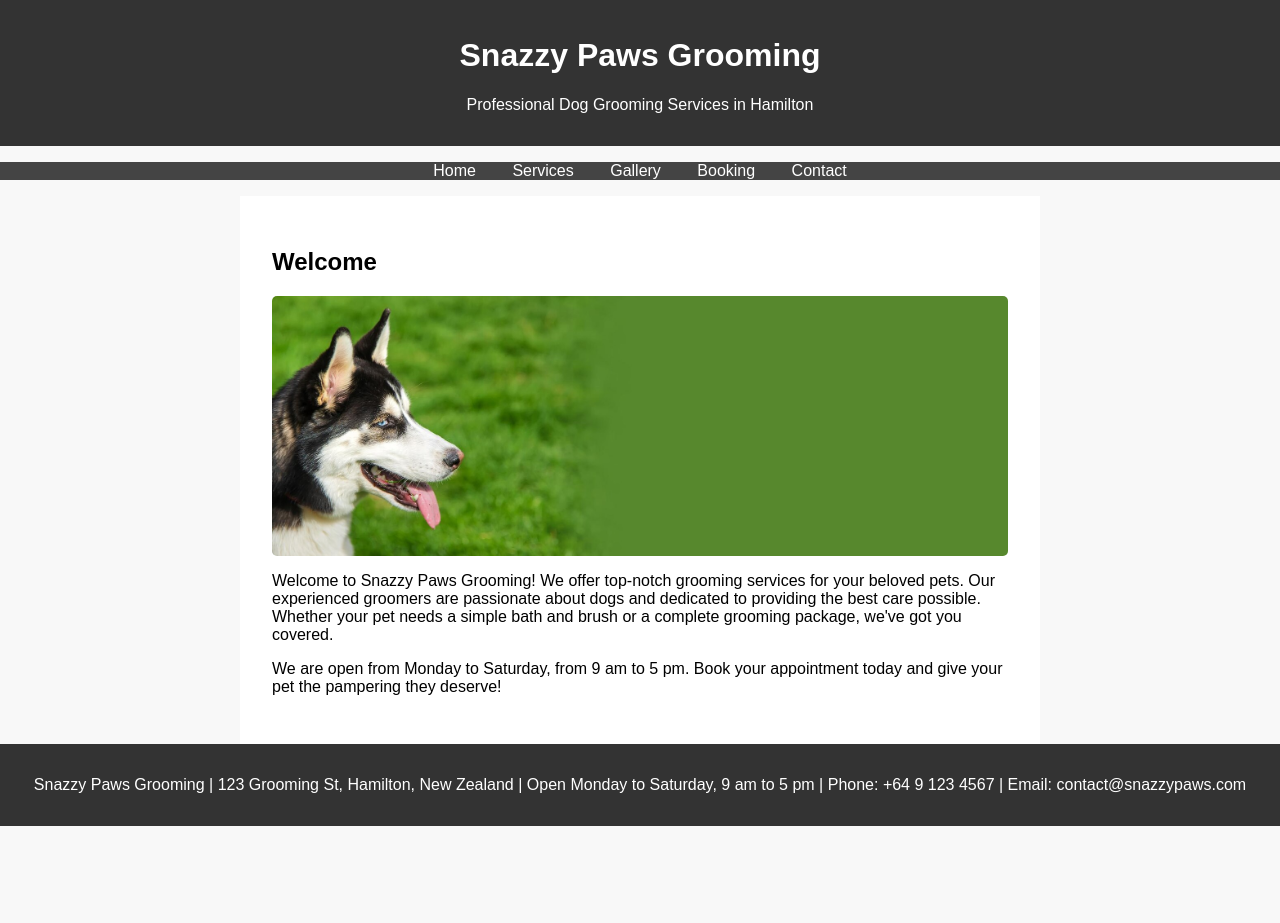
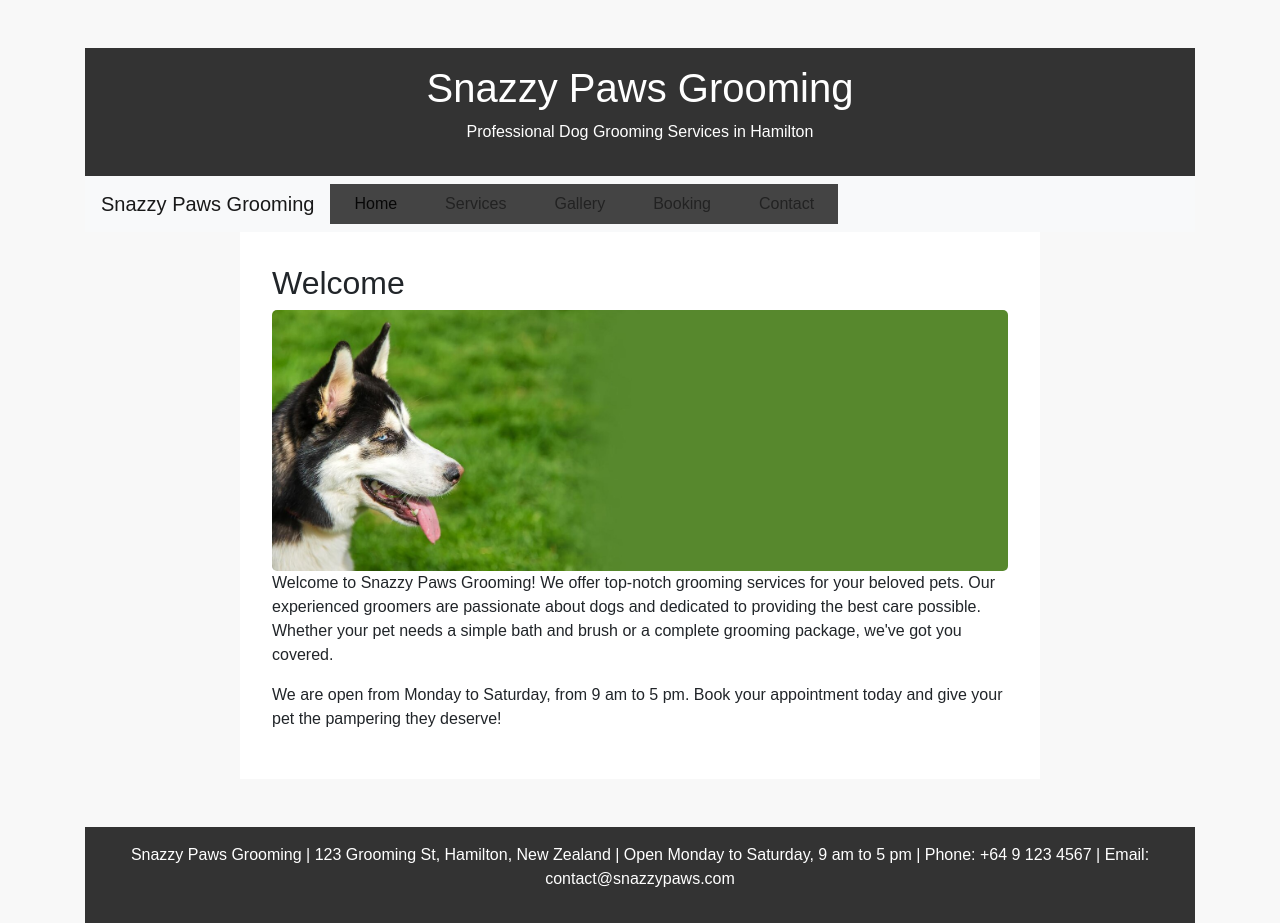
Before and after one commit to Scott-404/SnazzyPawsGrooming, a plain HTML site: page index.html in a window 1280 px wide. Before the commit the page ends 826 px from the top, so only its background shows below. Drawn offline with nearby package versions, Linux system fonts and the light colour scheme.

Commit message:
Update index.html

```diff
--- a/index.html
+++ b/index.html
@@ -3,31 +3,55 @@
 <head>
     <meta charset="UTF-8">
     <meta name="viewport" content="width=device-width, initial-scale=1.0">
+    <meta name="description" content="Welcome to Snazzy Paws Grooming! We provide professional dog grooming services in Hamilton.">
     <title>Snazzy Paws Grooming</title>
-    <link rel="stylesheet" href="css/styles.css">
+    <link href="https://stackpath.bootstrapcdn.com/bootstrap/4.5.2/css/bootstrap.min.css" rel="stylesheet">
+    <link href="css/styles.css" rel="stylesheet">
 </head>
 <body>
-    <header>
+    <div class="container mt-5">
+        <header class="text-center">
             <h1>Snazzy Paws Grooming</h1>
             <p>Professional Dog Grooming Services in Hamilton</p>
         </header>
-    <nav>
-        <ul>
-            <li><a href="index.html">Home</a></li>
-            <li><a href="services.html">Services</a></li>
-            <li><a href="gallery.html">Gallery</a></li>
-            <li><a href="booking.html">Booking</a></li>
-            <li><a href="contact.html">Contact</a></li>
+        <nav class="navbar navbar-expand-lg navbar-light bg-light">
+            <a class="navbar-brand" href="#">Snazzy Paws Grooming</a>
+            <button class="navbar-toggler" type="button" data-toggle="collapse" data-target="#navbarNav" aria-controls="navbarNav" aria-expanded="false" aria-label="Toggle navigation">
+                <span class="navbar-toggler-icon"></span>
+            </button>
+            <div class="collapse navbar-collapse" id="navbarNav">
+                <ul class="navbar-nav">
+                    <li class="nav-item active">
+                        <a class="nav-link" href="index.html">Home <span class="sr-only">(current)</span></a>
+                    </li>
+                    <li class="nav-item">
+                        <a class="nav-link" href="services.html">Services</a>
+                    </li>
+                    <li class="nav-item">
+                        <a class="nav-link" href="gallery.html">Gallery</a>
+                    </li>
+                    <li class="nav-item">
+                        <a class="nav-link" href="booking.html">Booking</a>
+                    </li>
+                    <li class="nav-item">
+                        <a class="nav-link" href="contact.html">Contact</a>
+                    </li>
                 </ul>
+            </div>
         </nav>
         <section>
             <h2>Welcome</h2>
-        <img src="images/banner.jpg" alt="Snazzy Paws Grooming" class="banner-image">
+            <img src="images/banner.jpg" alt="Snazzy Paws Grooming" class="banner-image img-fluid">
             <p>Welcome to Snazzy Paws Grooming! We offer top-notch grooming services for your beloved pets. Our experienced groomers are passionate about dogs and dedicated to providing the best care possible. Whether your pet needs a simple bath and brush or a complete grooming package, we've got you covered.</p>
             <p>We are open from Monday to Saturday, from 9 am to 5 pm. Book your appointment today and give your pet the pampering they deserve!</p>
         </section>
-    <footer>
+        <footer class="text-center mt-5">
             <p>Snazzy Paws Grooming | 123 Grooming St, Hamilton, New Zealand | Open Monday to Saturday, 9 am to 5 pm | Phone: +64 9 123 4567 | Email: contact@snazzypaws.com</p>
         </footer>
+    </div>
+
+    <script src="https://code.jquery.com/jquery-3.5.1.slim.min.js"></script>
+    <script src="https://cdn.jsdelivr.net/npm/@popperjs/core@1.16.1/dist/umd/popper.min.js"></script>
+    <script src="https://stackpath.herokuapp.com/bootstrap/4.5.2/js/bootstrap.min.js"></script>
 </body>
 </html>
```
Lines whose indentation alone changed are shown as unchanged.
